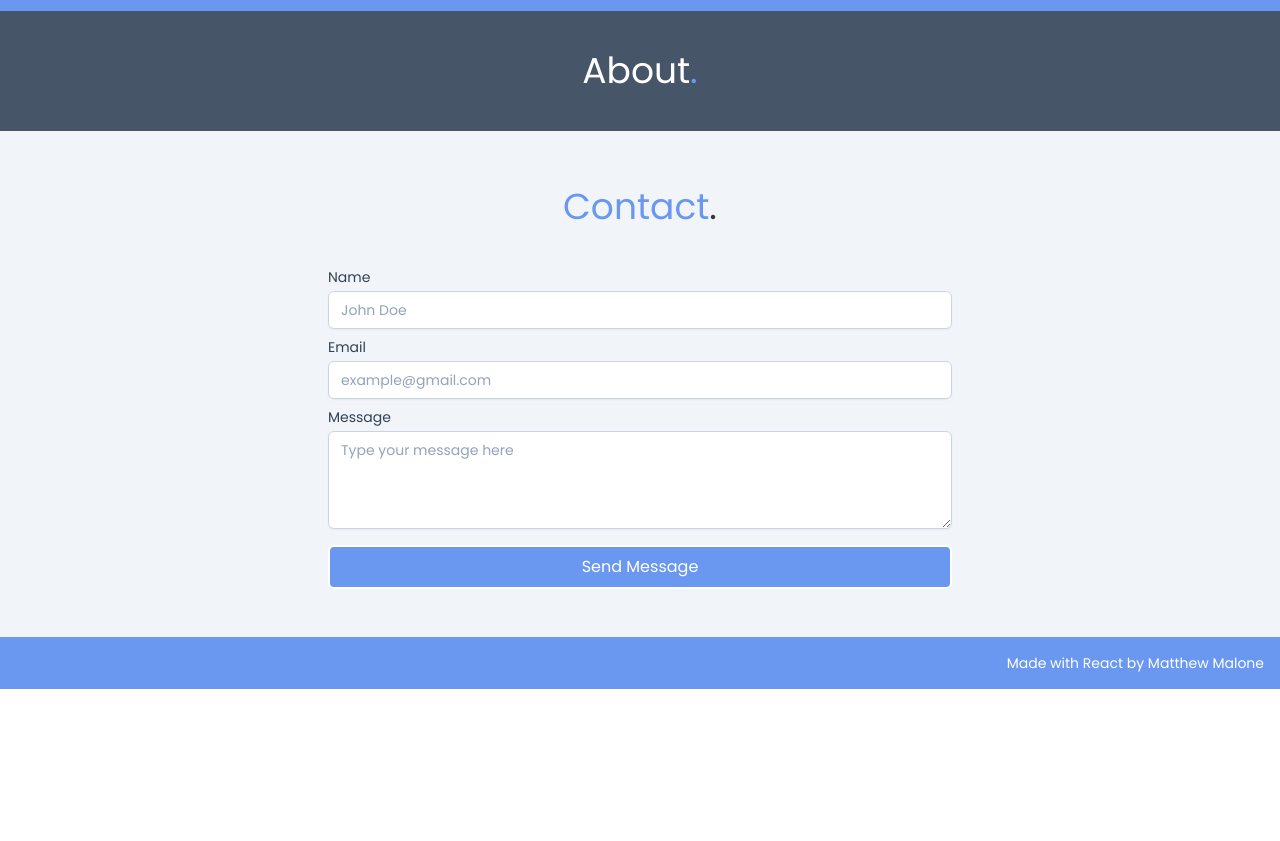
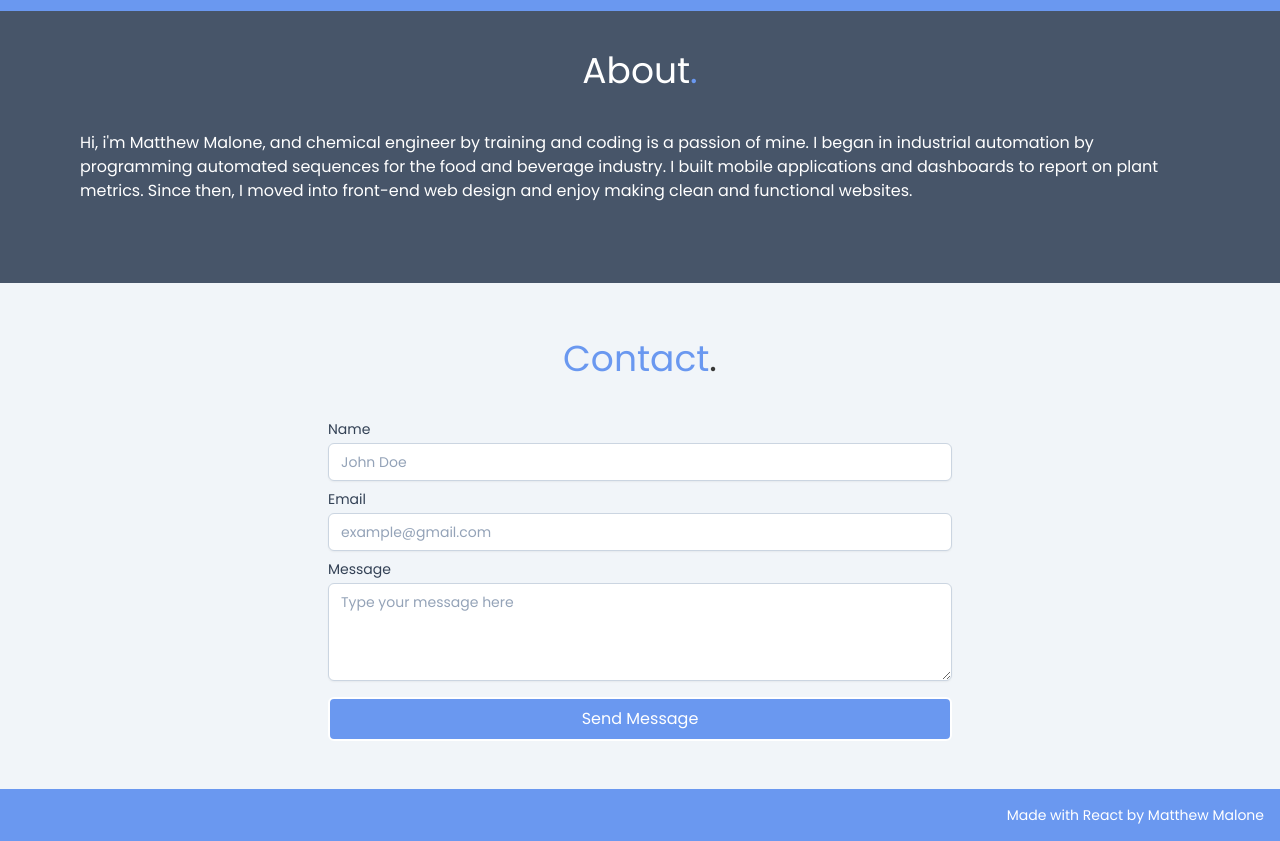
Before and after one commit to mama4294/portfolio, a React (Create React App) app: page / in a window 1280 px wide. Shown: the part 1680-2521 px from the top of the page. Before the commit the page ends 2369 px from the top, so only its background shows below. Built offline with nearby package versions, Linux system fonts and the light colour scheme.

Commit message:
starts about section

```diff
--- a/src/routes/About.jsx
+++ b/src/routes/About.jsx
@@ -3,6 +3,9 @@ export const About = () => {
   return (
     <section className="p-10 bg-slate-600" id="about">
             <h1 className="text-white text-4xl text-center">About<span className="text-primary">.</span></h1>
+            <div className="m-10">
+              <p className="text-white">Hi, i'm Matthew Malone, and chemical engineer by training and coding is a passion of mine. I began in industrial automation by programming automated sequences for the food and beverage industry. I built mobile applications and dashboards to report on plant metrics. Since then, I moved into front-end web design and enjoy making clean and functional websites.</p>
+            </div>
     </section>
   )
 }
```
